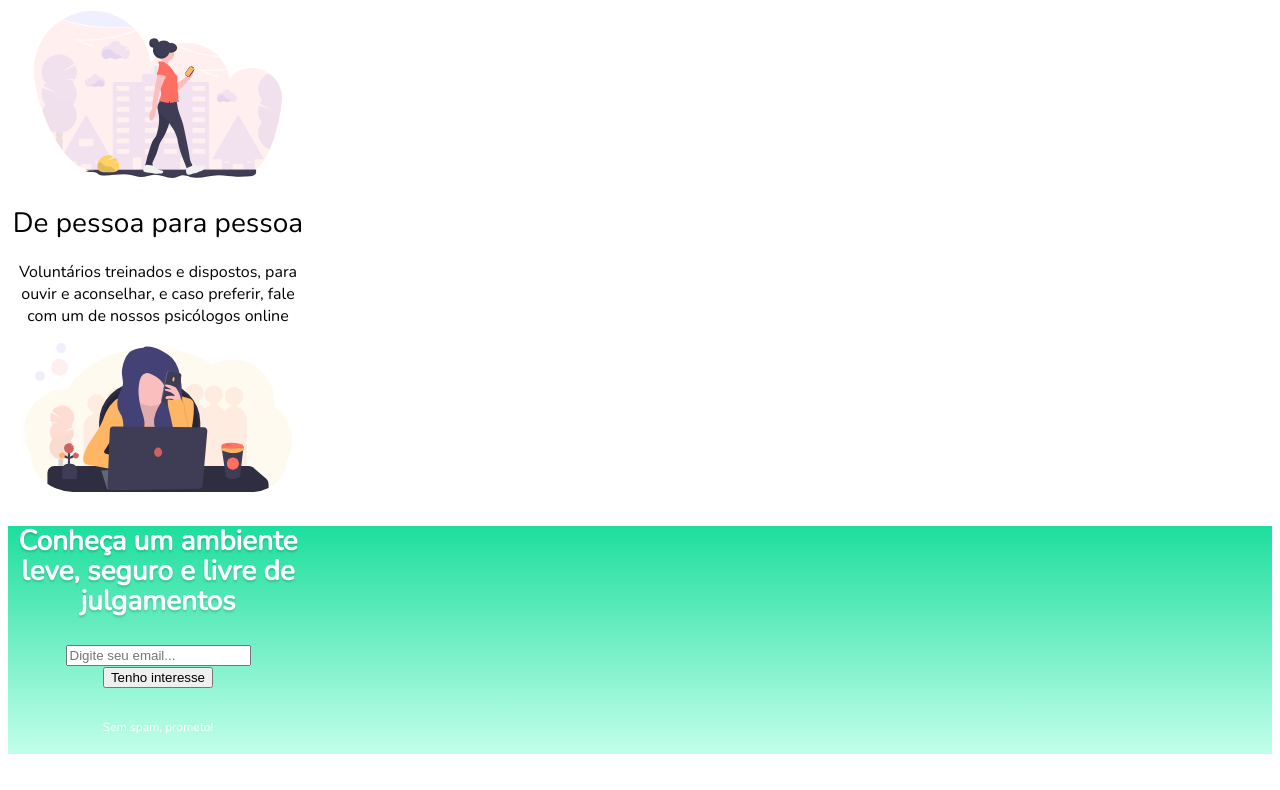
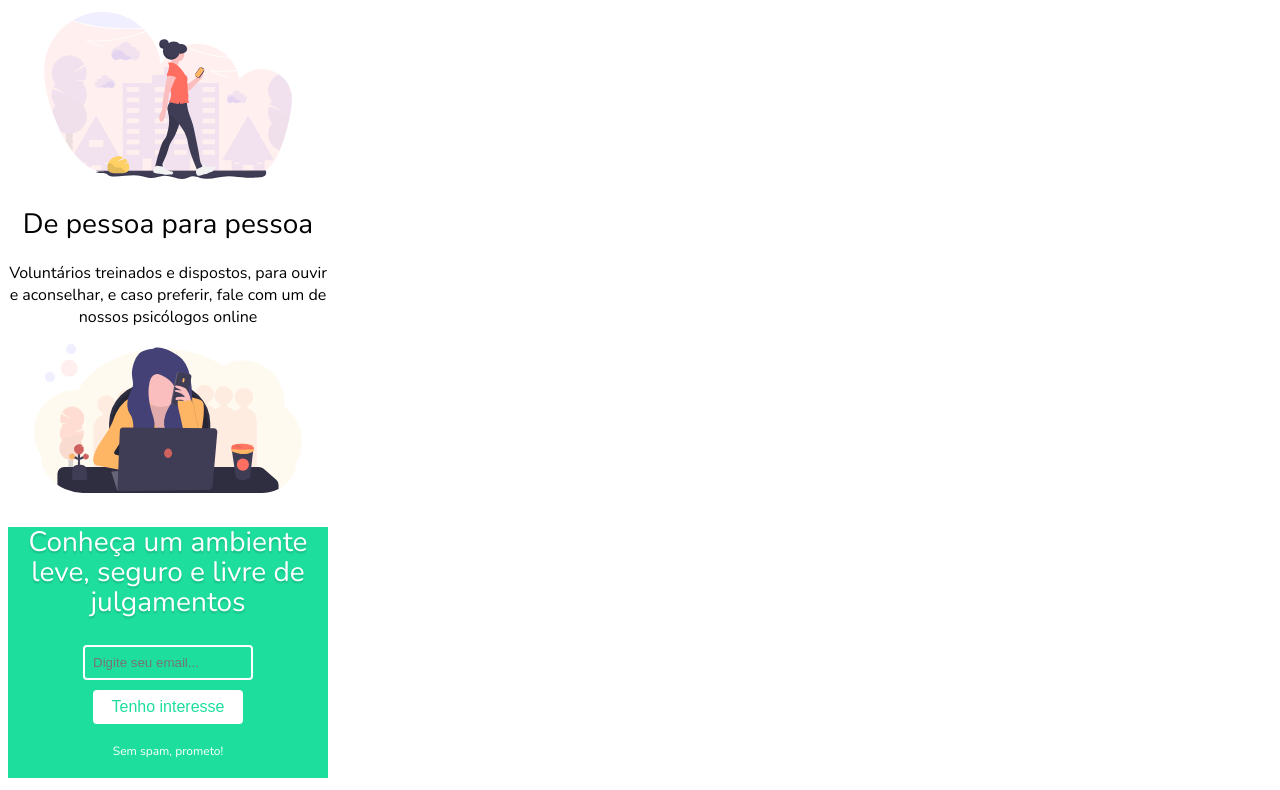
Before and after one commit to pachicodes/SessON-website, a plain HTML site: page index.html in a window 1280 px wide. Shown: the part 1237-2027 px from the top of the page. Before the commit the page ends 2003 px from the top, so only its background shows below. Drawn offline with nearby package versions, Linux system fonts and the light colour scheme.

Commit message:
gradient trial

```diff
--- a/css/main.css
+++ b/css/main.css
@@ -1,16 +1,13 @@
 body {
     font-family: 'Nunito', sans-serif;
     text-align: center;
-}
-
-div {
-    max-width: 300px;
+    max-width: 320px;
 }
 
 /*HEADER*/
 
-header, footer {
-    background-image: linear-gradient(to bottom, #1DDE9D , #C2FFEB);
+header {
+    background-image: linear-gradient(27deg, #1DDE9D, #C2FFEB);
 
 }
 
@@ -26,12 +23,13 @@ header, footer {
     font-size: 52px;
     line-height: 48px;
     font-weight: bold;
-    padding: 20px 28px;
+    padding: 20px;
 }
 
 .main__subtitle {
     font-size: 28px;
     line-height: 30px;
+    font-weight: normal;
 
 }
 
@@ -39,6 +37,30 @@ header, footer {
     font-size: 12px;
     line-height: 54px;
     color: #ffffff;
+    margin-top: 0;
+}
+
+.form__input-email {
+    border: 2px solid #FFFFFF;
+    background: transparent;
+    border-radius: 4px;
+    padding: 8px;
+    width: 150px;
+
+}
+.form__input-btn {
+background-color: #fff;
+border: none;
+color: #1DDE9D;
+padding: 8px;
+text-align: center;
+text-decoration: none;
+display: inline-block;
+font-size: 16px;
+width: 150px;
+margin: 10px;
+margin-bottom: 0;
+border-radius: 4px;
 }
 
 
@@ -49,3 +71,10 @@ header, footer {
     line-height: 30px;
     font-weight: normal;
 }
+
+
+
+/*FOOTER*/
+footer {
+    background: #1DDE9D;
+}
```
